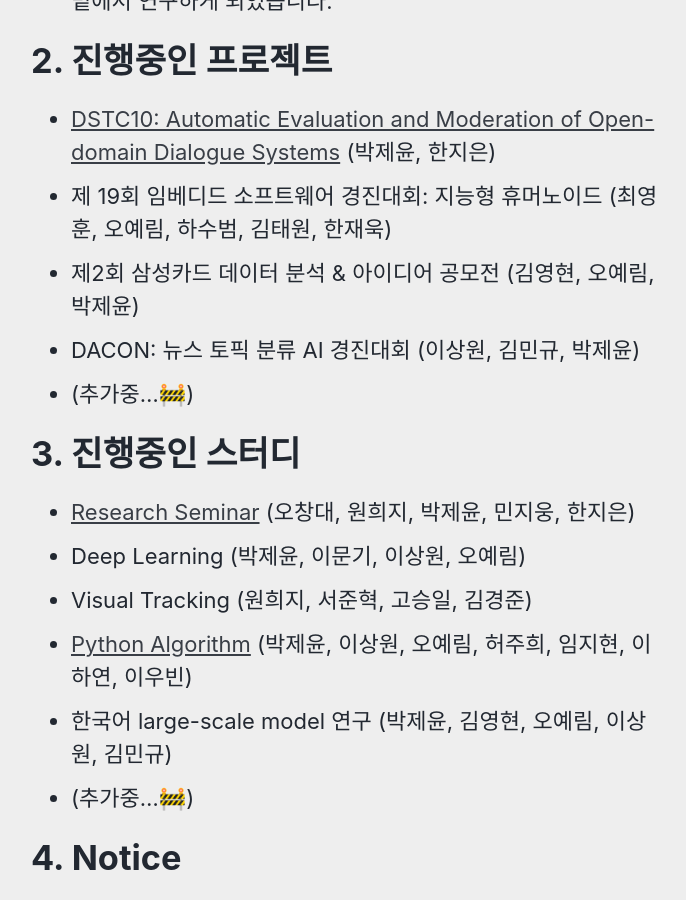
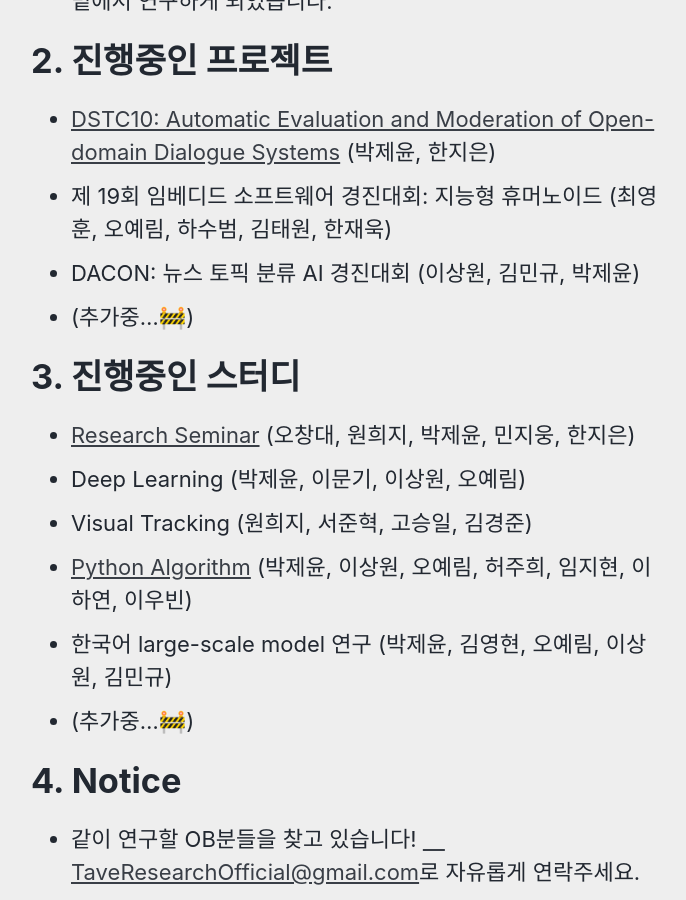
Before and after one commit to TAVEResearch/TAVEResearch.github.io, a Jekyll site: the page built from about.md, in a window 1280 px wide and 900 px high, scrolled down 652 px. Shown: the whole window, without its empty margins (291-977 px from the left). Built offline with Jekyll 4.4.1, drawn with Linux system fonts in a browser that asks for light colours; cached includes are drawn as plain includes.

Commit message:
Update about.md

```diff
--- a/about.md
+++ b/about.md
@@ -18,7 +18,6 @@ TAVE OB들을 위한 연구 및 개발 그룹입니다. 컴퓨터비전, 자연
 
 - [DSTC10: Automatic Evaluation and Moderation of Open-domain Dialogue Systems](https://github.com/Jeiyoon/dstc10) (박제윤, 한지은)
 - 제 19회 임베디드 소프트웨어 경진대회: 지능형 휴머노이드 (최영훈, 오예림, 하수범, 김태원, 한재욱)
-- 제2회 삼성카드 데이터 분석 & 아이디어 공모전 (김영현, 오예림, 박제윤)
 - DACON: 뉴스 토픽 분류 AI 경진대회 (이상원, 김민규, 박제윤)
 - (추가중...🚧)
 
```
